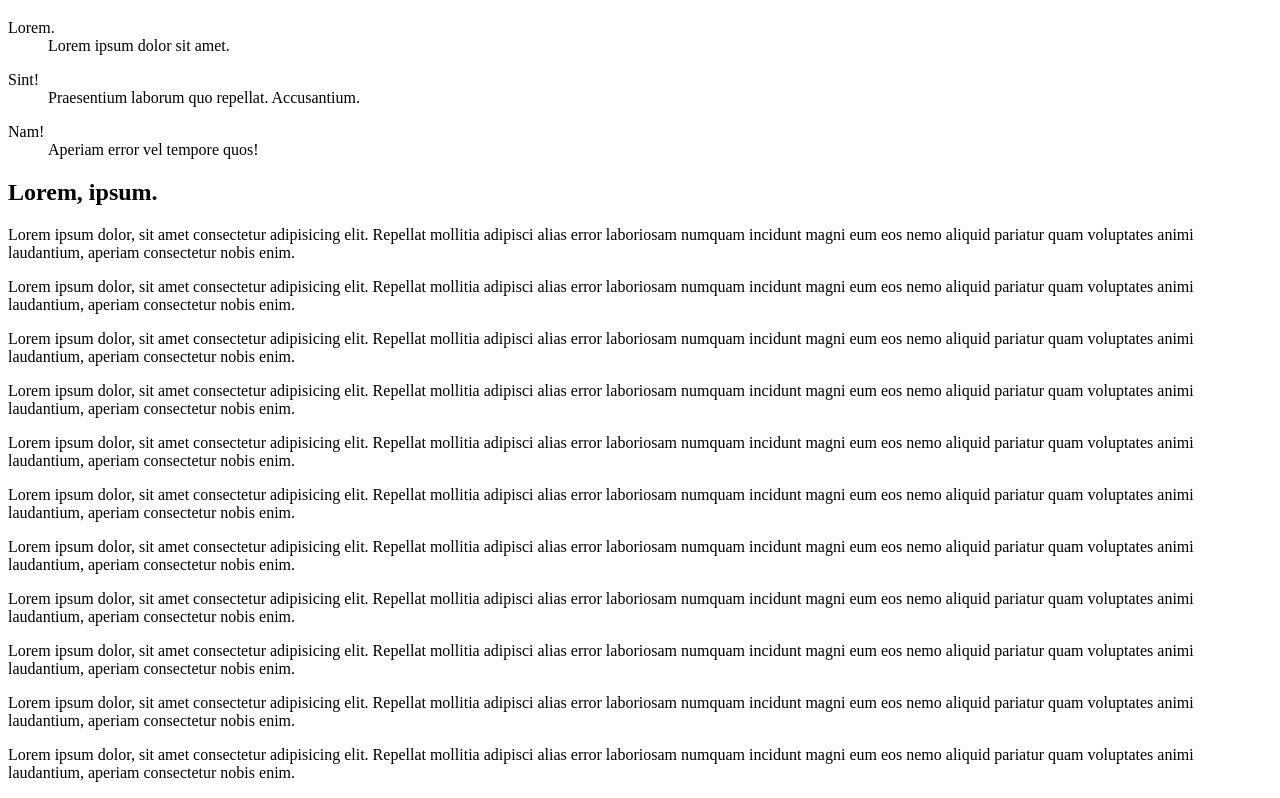
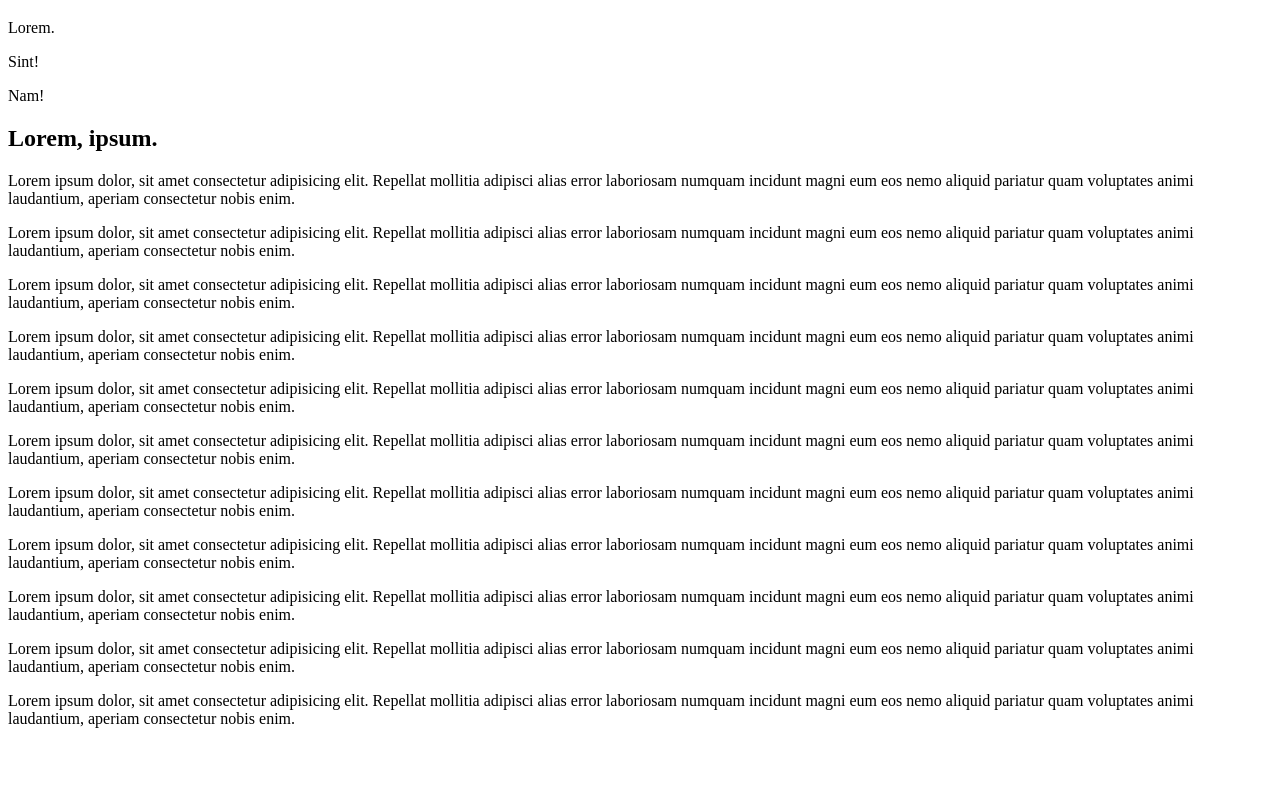
Before and after one commit to MMI-SAE-105/2022-r113-tp2-menu-alpinejs-YannPernette, a website: page index.html in a window 1280 px wide. Shown: the part 90-888 px from the top of the page. After the commit the page ends 834 px from the top, so only its background shows below. Drawn offline with nearby package versions, Linux system fonts and the light colour scheme.

Commit message:
ajout new x-show

```diff
--- a/index.html
+++ b/index.html
@@ -46,15 +46,15 @@
 
     <dl>
       <dt aria-controls="descr1" @click="descr1Open =! descr1Open">Lorem.</dt>
-      <dd id="descr1">Lorem ipsum dolor sit amet.</dd>
+      <dd id="descr1" x-show="descr1Open">Lorem ipsum dolor sit amet.</dd>
     </dl>
     <dl>
       <dt aria-controls="descr2" @click="descr2Open =! descr2Open">Sint!</dt>
-      <dd id="descr2">Praesentium laborum quo repellat. Accusantium.</dd>
+      <dd id="descr2" x-show="descr2Open">Praesentium laborum quo repellat. Accusantium.</dd>
     </dl>
     <dl>
       <dt aria-controls="descr3" @click="descr3Open =! descr3Open">Nam!</dt>
-      <dd id="descr3">Aperiam error vel tempore quos!</dd>
+      <dd id="descr3" x-show="descr3Open">Aperiam error vel tempore quos!</dd>
     </dl>
 
     <!-- h2>lorem2^p>lorem -->
```
